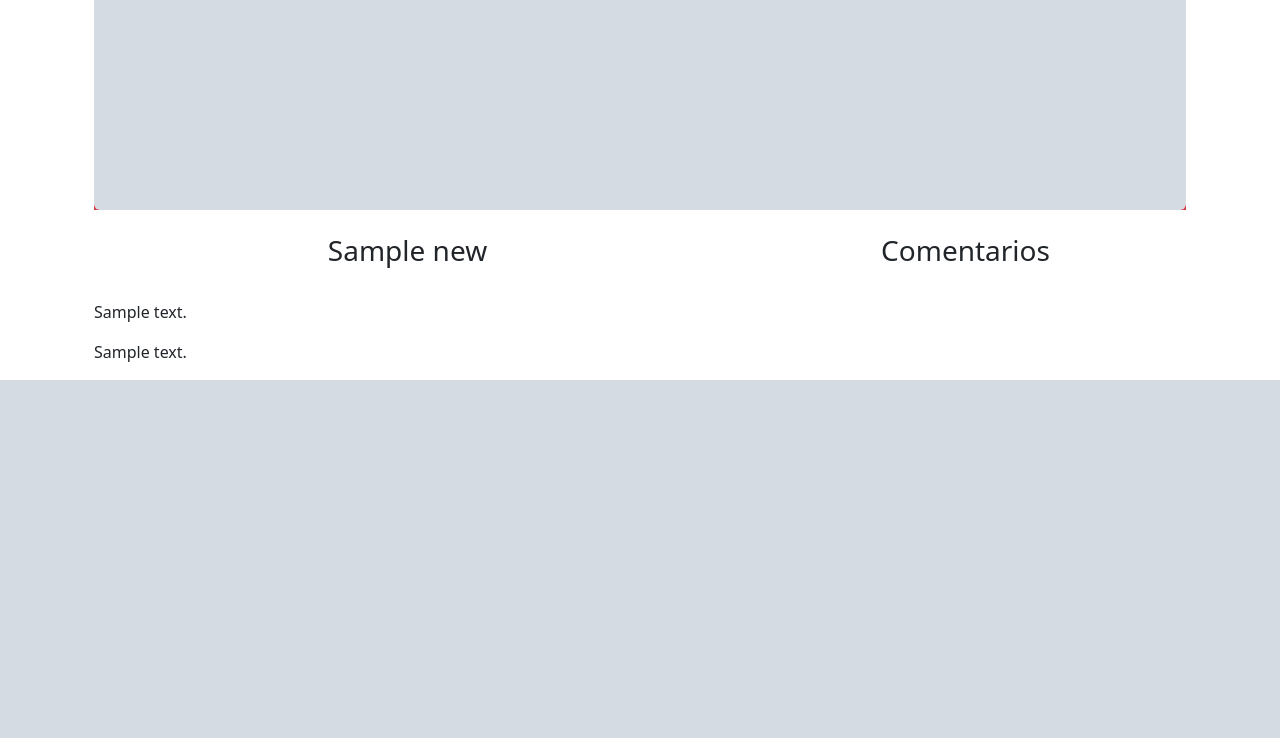
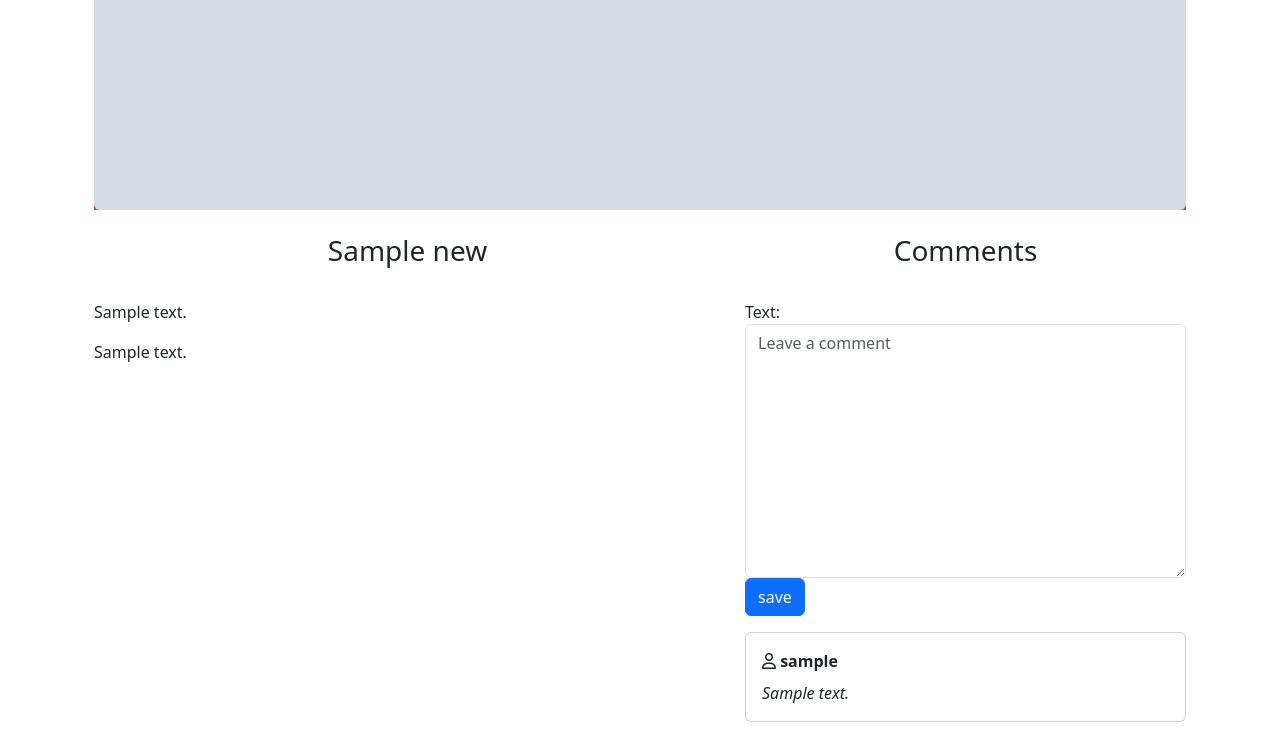
Before and after one commit to joelcm20/curso-informatorio, a Django app: page /news/detail/1 in a window 1280 px wide. Shown: the part 665-1403 px from the top of the page. Before the commit the page ends 1045 px from the top, so only its background shows below. Run offline with Django 4.2, Linux system fonts and the light colour scheme; tables that the repository leaves empty hold one stand-in row (values such as "Sample post"); grey boxes marked "Sample" are stand-in pictures; some libraries are stand-ins or nearby versions.

Commit message:
actualizar template  de detalle para mostrar los comentarios y vista de detalle para enviar los comentarios

```diff
--- a/semana_10/ejercicios/django/apps/news/views.py
+++ b/semana_10/ejercicios/django/apps/news/views.py
@@ -1,6 +1,8 @@
-from django.shortcuts import render, redirect, get_object_or_404
+from django.shortcuts import render, redirect, get_object_or_404, get_list_or_404
 from .forms import NewsForm
 from .models import News
+from apps.comment.models import Comment
+from apps.comment.forms import CommentForm
 
 # Create your views here.
 
@@ -18,7 +20,11 @@ def getNews(request):
 
 def detailNews(request, id):
     news = get_object_or_404(News, id=id)
-    return render(request, "detail-news.html", {"news": news})
+    comments = get_list_or_404(Comment)
+    return render(request, "detail-news.html", {
+        "news": news,
+        "comments": comments,
+        "form": CommentForm})
 
 
 def createNews(request):
--- a/semana_10/ejercicios/django/templates/detail-news.html
+++ b/semana_10/ejercicios/django/templates/detail-news.html
@@ -16,7 +16,24 @@
           <p>{{news.content}}</p>
         </div>
         <div class="col-12 col-md-5">
-          <h3 class="text-center py-4">Comentarios</h3>
+          <h3 class="text-center py-4">Comments</h3>
+          <form action="{% url 'create-comment' %}" method="post">
+            {% csrf_token %}
+            {{form}}
+            <input type="hidden" name="news" value="{{news.id }}">
+            <button class="btn btn-primary">save</button>
+          </form>
+          <div class="my-3">
+            {% for comment in comments %}
+            <div class="card card-body">
+              <div class="card-title fw-bold">
+                <i class="fa-sharp fa-regular fa-user"></i>
+                {{comment.user.username}}
+              </div>
+              <div class="card-text fst-italic">{{comment.text}}</div>
+            </div>
+            {% endfor %}
+          </div>
         </div>
       </div>
     </div>
```
